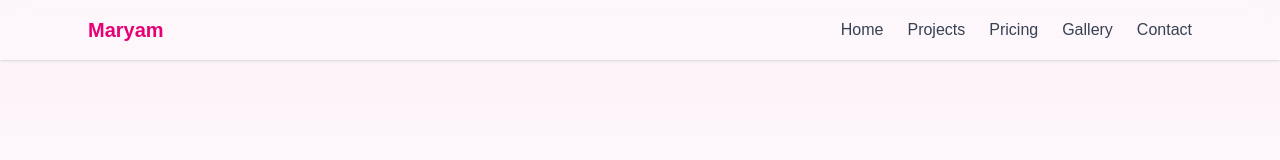
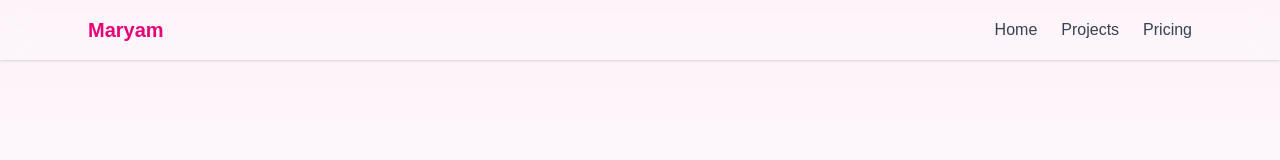
Before and after one commit to maryamsalhmahdy20-crypto/my-portfolio, a Next.js app: page / in a window 1280 px wide. Shown: the top 160 px of the page. Built offline with nearby package versions, Linux system fonts and the light colour scheme.

Commit message:
add navbar and hero section

```diff
--- a/app/page.tsx
+++ b/app/page.tsx
@@ -1,4 +1,3 @@
-// app/page.tsx
 // الصفحة الرئيسية، فيها صورة شخصية ونبذة وزر يوجه للأعمال
 // غيري اسمك، النصوص، والصورة حسب رغبتك
 
--- a/components/Footer.tsx
+++ b/components/Footer.tsx
@@ -1,9 +1,9 @@
-// components/Footer.tsx
-// الفوتر يظهر أسفل الموقع، تقدرِين تغيرين النصوص أو تضيفين روابط سوشال ميديا
+// الفوتر يظهر أسفل الموقع
+// تقدرِين تغيرين النصوص أو تضيفين روابط سوشال ميديا
 
 export default function Footer() {
   return (
-    <footer className="py-10 text-center text-gray-500 bg-white/30 backdrop-blur-md">
+    <footer className="py-10 text-center text-gray-500 bg-white/20 backdrop-blur-md">
       © 2026 Maryam Saleh. All rights reserved.
     </footer>
   );
--- a/components/Navbar.tsx
+++ b/components/Navbar.tsx
@@ -1,18 +1,15 @@
-// components/Navbar.tsx
-// شريط التنقل العلوي، فيه روابط للأقسام الرئيسية
+// شريط التنقل العلوي، شفاف مثل ثيم الآيفون
 // تقدرِين تغيرين النصوص أو تضيفين روابط جديدة بسهولة
 
 export default function Navbar() {
   return (
-    <nav className="fixed top-0 left-0 w-full bg-white/30 backdrop-blur-md shadow-sm z-50">
+    <nav className="fixed top-0 left-0 w-full bg-white/20 backdrop-blur-md shadow-sm z-50">
       <div className="max-w-6xl mx-auto px-6 py-4 flex justify-between items-center">
         <h1 className="text-pink-600 font-bold text-xl">Maryam</h1>
         <div className="space-x-6">
           <a href="/" className="text-gray-700 hover:text-pink-600">Home</a>
           <a href="/projects" className="text-gray-700 hover:text-pink-600">Projects</a>
           <a href="/pricing" className="text-gray-700 hover:text-pink-600">Pricing</a>
-          <a href="/gallery" className="text-gray-700 hover:text-pink-600">Gallery</a>
-          <a href="/contact" className="text-gray-700 hover:text-pink-600">Contact</a>
         </div>
       </div>
     </nav>
```
